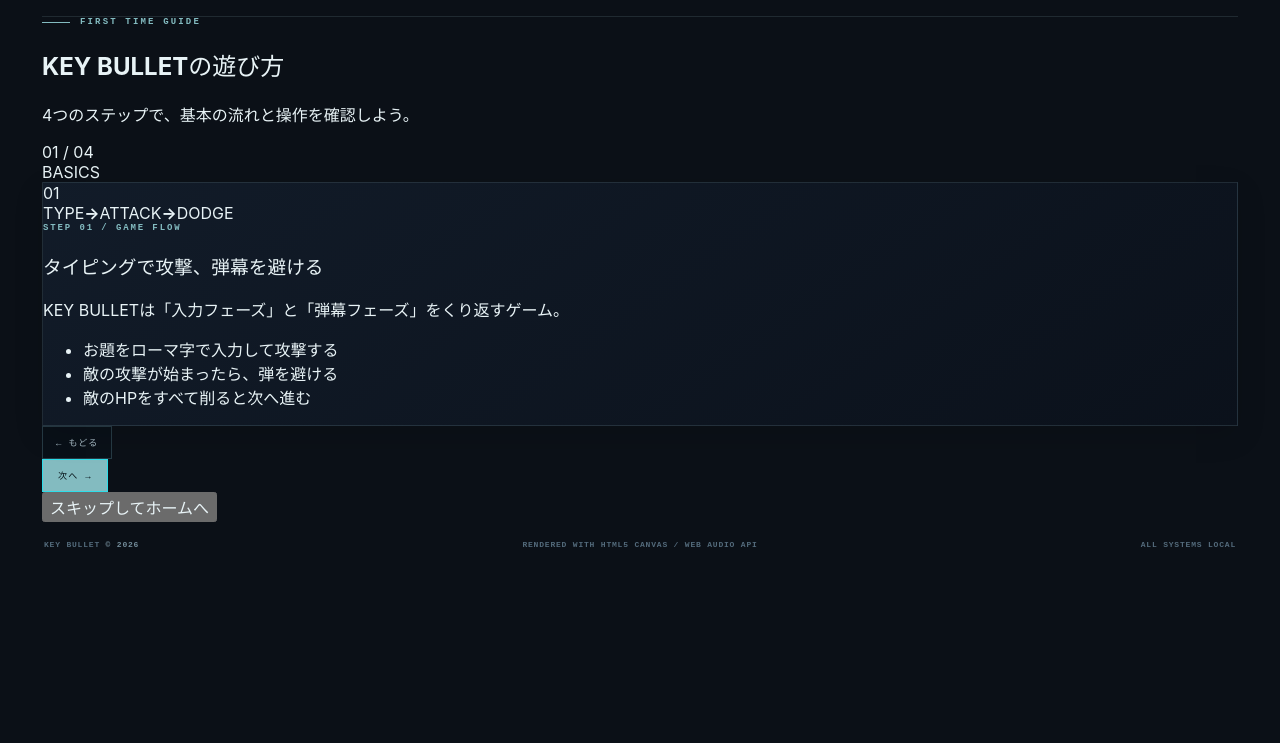
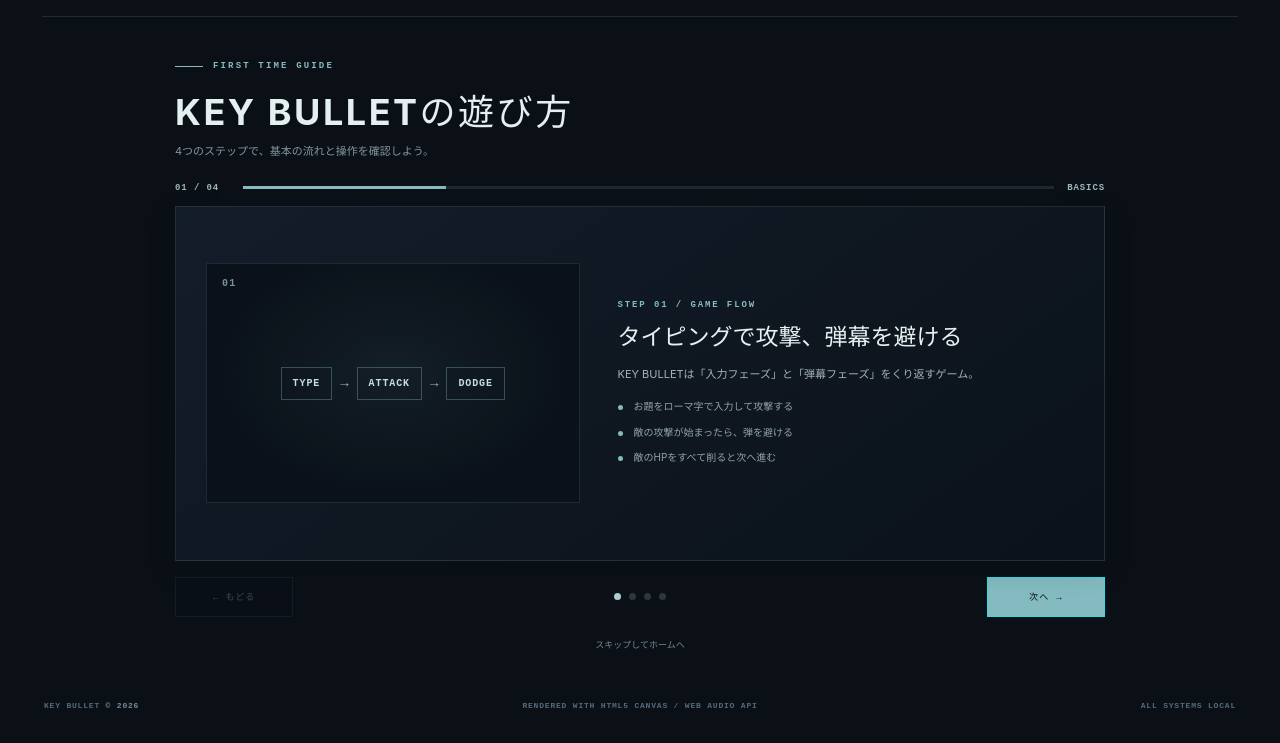
Before and after one commit to sakai-kon/KEY-BULLET, a website built with Vite: page index.html in a window 1280 px wide. Shown: the part 57-800 px from the top of the page. Built offline with nearby package versions, Linux system fonts and the light colour scheme.

Commit message:
Style first-launch tutorial and step-by-step guide

```diff
--- a/src/style.css
+++ b/src/style.css
@@ -465,3 +465,107 @@ h1 span { text-shadow: none; }
   .transfer-fields input, .profile-fields input { min-height: 42px; font-size: 16px; }
   #profile-label { display: none; }
 }
+
+
+/* First-launch tutorial and replayable help guide */
+.tutorial-screen {
+  max-width: 930px;
+  margin: 0 auto;
+  padding: clamp(22px, 4vw, 44px) 0 24px;
+}
+.tutorial-top { margin-bottom: 22px; }
+.tutorial-top h2 {
+  margin: 12px 0 7px;
+  color: #E4EFF0;
+  font-size: clamp(26px, 4vw, 36px);
+  letter-spacing: .07em;
+}
+.tutorial-top p { margin: 0; color: #82959F; font-size: 11px; line-height: 1.7; }
+.tutorial-progress {
+  display: grid; grid-template-columns: 55px 1fr auto; gap: 13px;
+  align-items: center; margin: 0 0 13px;
+  color: #9AB8BC; font: 700 9px ui-monospace, monospace; letter-spacing: .1em;
+}
+.tutorial-progress-track { height: 3px; overflow: hidden; background: rgba(145,178,187,.14); }
+.tutorial-progress-track span {
+  display: block; height: 100%; width: 25%;
+  background: #83BBC0; transition: width .22s ease;
+}
+.tutorial-pages { min-height: 355px; }
+.tutorial-page {
+  display: grid; grid-template-columns: minmax(0, .9fr) minmax(0, 1.1fr);
+  gap: clamp(18px, 4vw, 38px); align-items: center;
+  min-height: 355px; padding: clamp(17px, 3.2vw, 30px);
+  background: linear-gradient(145deg, rgba(19,29,42,.94), rgba(11,17,26,.96));
+}
+.tutorial-visual {
+  position: relative; min-height: 240px; overflow: hidden;
+  display: flex; align-items: center; justify-content: center;
+  border: 1px solid rgba(145,178,187,.15);
+  background: radial-gradient(ellipse at 50% 45%, rgba(131,187,192,.08), transparent 65%), #0A111A;
+}
+.tutorial-number { position: absolute; top: 14px; left: 15px; color: #78939D; font: 700 10px ui-monospace, monospace; letter-spacing: .12em; }
+.tutorial-flow-row { display: flex; flex-wrap: wrap; justify-content: center; align-items: center; gap: 8px; padding: 12px; }
+.tutorial-flow-row span {
+  padding: 10px 11px; border: 1px solid rgba(131,187,192,.35);
+  color: #C6DEDF; font: 700 10px ui-monospace, monospace; letter-spacing: .09em;
+}
+.tutorial-flow-row b { color: #8BAEB2; font: 700 14px ui-monospace, monospace; }
+.tutorial-copy { min-width: 0; }
+.tutorial-copy h3 { margin: 11px 0 10px; color: #E5F0F1; font-size: clamp(18px, 2.5vw, 23px); line-height: 1.45; }
+.tutorial-copy p { margin: 0 0 13px; color: #A2B3BA; font-size: 11px; line-height: 1.9; }
+.tutorial-copy ul { display: grid; gap: 8px; margin: 0; padding: 0; list-style: none; }
+.tutorial-copy li { position: relative; padding-left: 16px; color: #90A3AC; font-size: 10px; line-height: 1.75; }
+.tutorial-copy li::before { content: ""; position: absolute; left: 0; top: .72em; width: 5px; height: 5px; background: #83BBC0; border-radius: 50%; }
+.tutorial-note { margin-top: 13px !important; padding: 10px 11px; border-left: 2px solid rgba(131,187,192,.45); background: rgba(131,187,192,.055); }
+.tutorial-visual-type { align-items: center; flex-direction: column; gap: 17px; padding: 22px; }
+.tutorial-prompt { color: #C7D9DC; font-size: 13px; line-height: 1.8; text-align: center; }
+.tutorial-input {
+  width: 100%; padding: 12px 10px; border: 1px solid rgba(131,187,192,.3);
+  color: #B9D5D7; background: rgba(3,9,16,.7);
+  font: 10px ui-monospace, monospace; overflow-wrap: anywhere;
+}
+.tutorial-input i { color: #83BBC0; font-style: normal; }
+.tutorial-tip { color: #8CB0B4; font: 700 9px ui-monospace, monospace; letter-spacing: .12em; }
+.tutorial-visual-dodge {
+  background-image: linear-gradient(rgba(131,187,192,.035) 1px, transparent 1px), linear-gradient(90deg, rgba(131,187,192,.035) 1px, transparent 1px);
+  background-size: 30px 30px;
+}
+.tutorial-dodge-player { position: absolute; bottom: 42px; left: 50%; color: #A8CFD1; font-size: 29px; transform: translateX(-50%); }
+.tutorial-dodge-bullet { position: absolute; color: #C77C8D; font-size: 18px; }
+.bullet-a { top: 42px; left: 25%; }
+.bullet-b { top: 82px; left: 58%; }
+.bullet-c { top: 24px; right: 20%; }
+.tutorial-dodge-label { position: absolute; bottom: 15px; right: 14px; color: #78939D; font: 700 8px ui-monospace, monospace; letter-spacing: .12em; }
+.tutorial-visual-modes { gap: 12px; padding: 20px; }
+.tutorial-visual-modes div {
+  flex: 1; display: flex; flex-direction: column; align-items: center; gap: 9px;
+  padding: 24px 10px; border: 1px solid rgba(131,187,192,.3); background: rgba(131,187,192,.045);
+}
+.tutorial-visual-modes div:nth-child(2) { border-color: rgba(199,124,141,.3); background: rgba(199,124,141,.045); }
+.tutorial-visual-modes strong { color: #D9E8E9; font: 800 14px ui-monospace, monospace; letter-spacing: .14em; }
+.tutorial-visual-modes small { color: #82969F; font-size: 9px; }
+.tutorial-navigation { display: flex; justify-content: space-between; align-items: center; gap: 14px; margin-top: 16px; }
+.tutorial-navigation button { min-width: 118px; min-height: 40px; }
+.tutorial-navigation button:disabled { opacity: .32; cursor: not-allowed; }
+.tutorial-dots { display: flex; align-items: center; gap: 8px; }
+.tutorial-dots span { width: 7px; height: 7px; border-radius: 50%; background: rgba(145,178,187,.24); }
+.tutorial-dots span.active { background: #A9CFD1; }
+.tutorial-dots span.complete { background: rgba(131,187,192,.6); }
+.tutorial-skip {
+  display: block; margin: 13px auto 0; padding: 8px 12px;
+  border: 0; background: transparent; color: #718791;
+  font-size: 9px; cursor: pointer;
+}
+.tutorial-skip:hover { color: #B6C9CD; }
+.home-actions { flex-wrap: wrap; }
+@media (max-width: 680px) {
+  .tutorial-screen { padding-top: 22px; }
+  .tutorial-pages, .tutorial-page { min-height: 0; }
+  .tutorial-page { grid-template-columns: 1fr; gap: 19px; }
+  .tutorial-visual { min-height: 175px; }
+  .tutorial-navigation button { min-width: 96px; }
+}
+@media (prefers-reduced-motion: reduce) {
+  .tutorial-progress-track span { transition: none; }
+}
```
